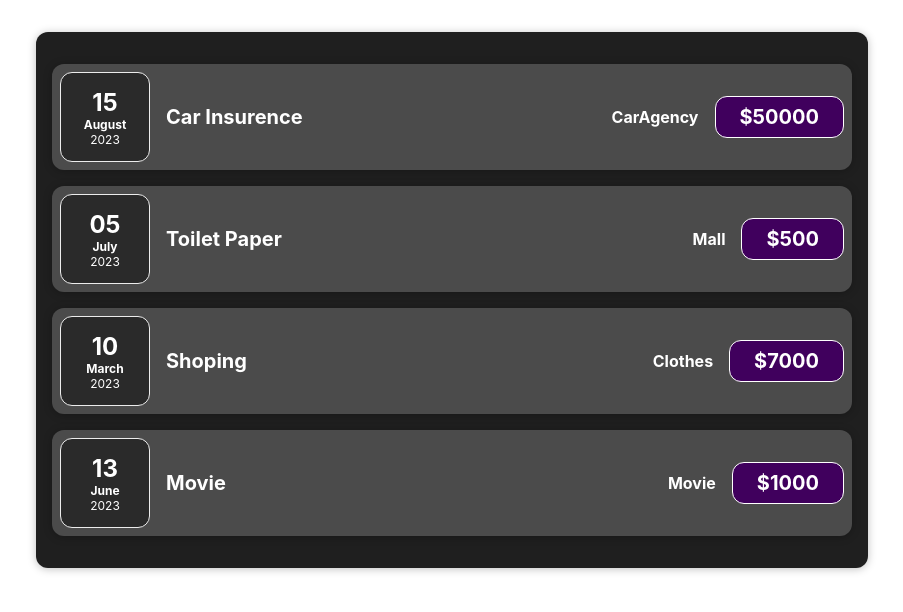
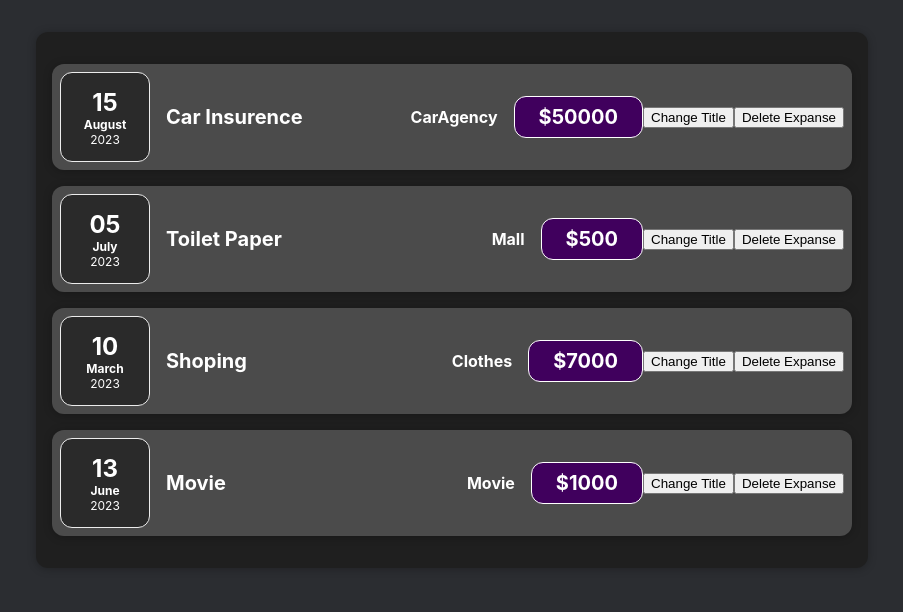
Before and after one commit to Praphul04/React-ExpanseItem-JS, a React (Create React App) app: page / in a window 1280 px wide. Shown: the top 612 px of the page, without its empty margins (188-1091 px from the left). Built offline with nearby package versions, Linux system fonts and the light colour scheme.

Commit message:
first commit

```diff
--- a/src/App.css
+++ b/src/App.css
@@ -1,5 +1,6 @@
 .App {
   text-align: center;
+
 }
 
 .App-logo {
--- a/src/App.js
+++ b/src/App.js
@@ -42,7 +42,7 @@ const App = () => {
 
     return (
       <>
-        <div>
+        <div >
           <Expenses item={expenses}/>
         </div>
       </>
--- a/src/components/Expenses/ExpenseItem.js
+++ b/src/components/Expenses/ExpenseItem.js
@@ -5,10 +5,12 @@ import Card from '../UI/Card.js';
 import './ExpenseItem.css';
 
 const ExpenseItem = (props) => {
-
-  // const title = props.title;
-  // const amount = props.amount;
-  // const LocationOfExpenditure = props.LocationOfExpenditure;
+const clickHandler = () =>{
+  console.log("clicked")
+}
+const clickDelete = () =>{
+  console.log("clicked")
+}
 
   return (
     <Card className='expense-item'>
@@ -20,6 +22,8 @@ const ExpenseItem = (props) => {
             <h3>{props.LocationOfExpenditure}</h3>
             </div>
           <div className='expense-item_price'>${props.Amount} </div>
+          <button onClick={clickHandler}>Change Title</button>
+          <button onClick={clickDelete}>Delete Expanse</button>
     </Card>
 )
   }
--- a/src/index.css
+++ b/src/index.css
@@ -1,4 +1,5 @@
 body {
+  background-color: #2b2d31;
   margin: 0;
   font-family: -apple-system, BlinkMacSystemFont, 'Segoe UI', 'Roboto', 'Oxygen',
     'Ubuntu', 'Cantarell', 'Fira Sans', 'Droid Sans', 'Helvetica Neue',
```
